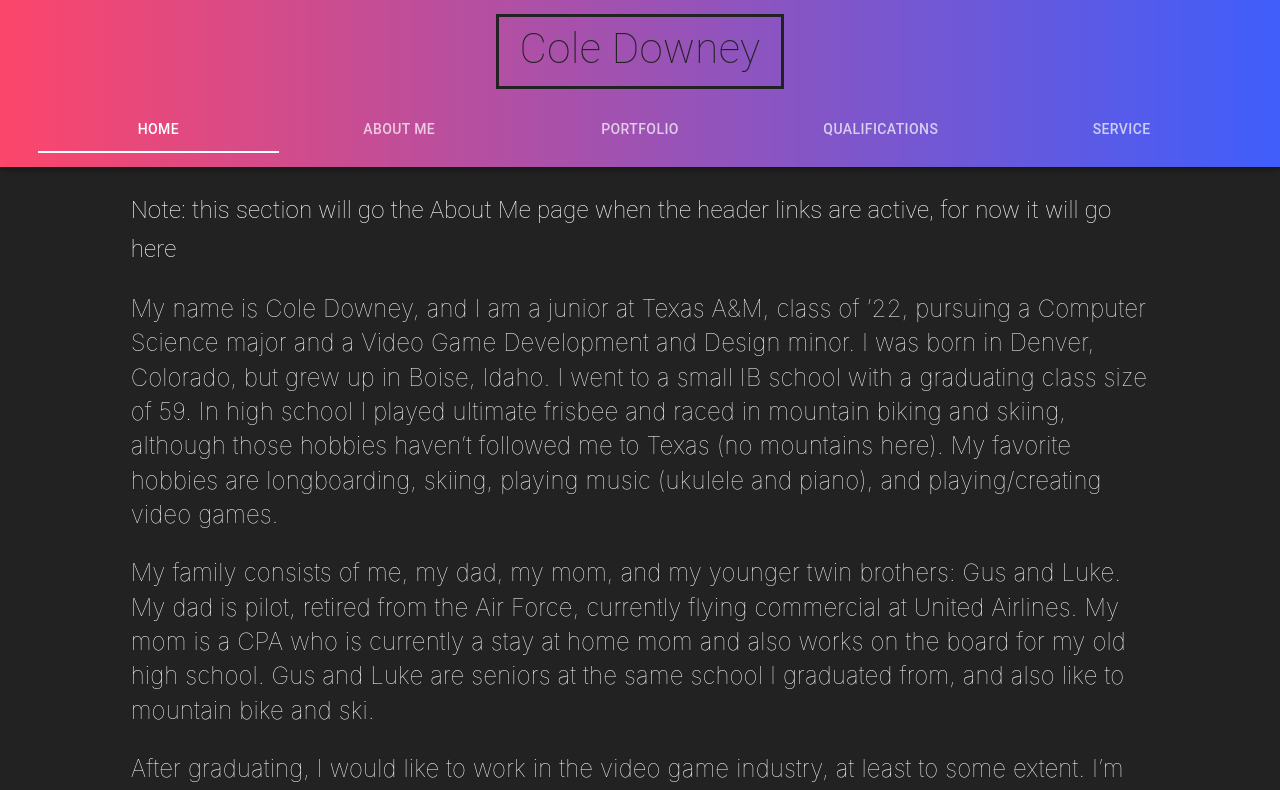
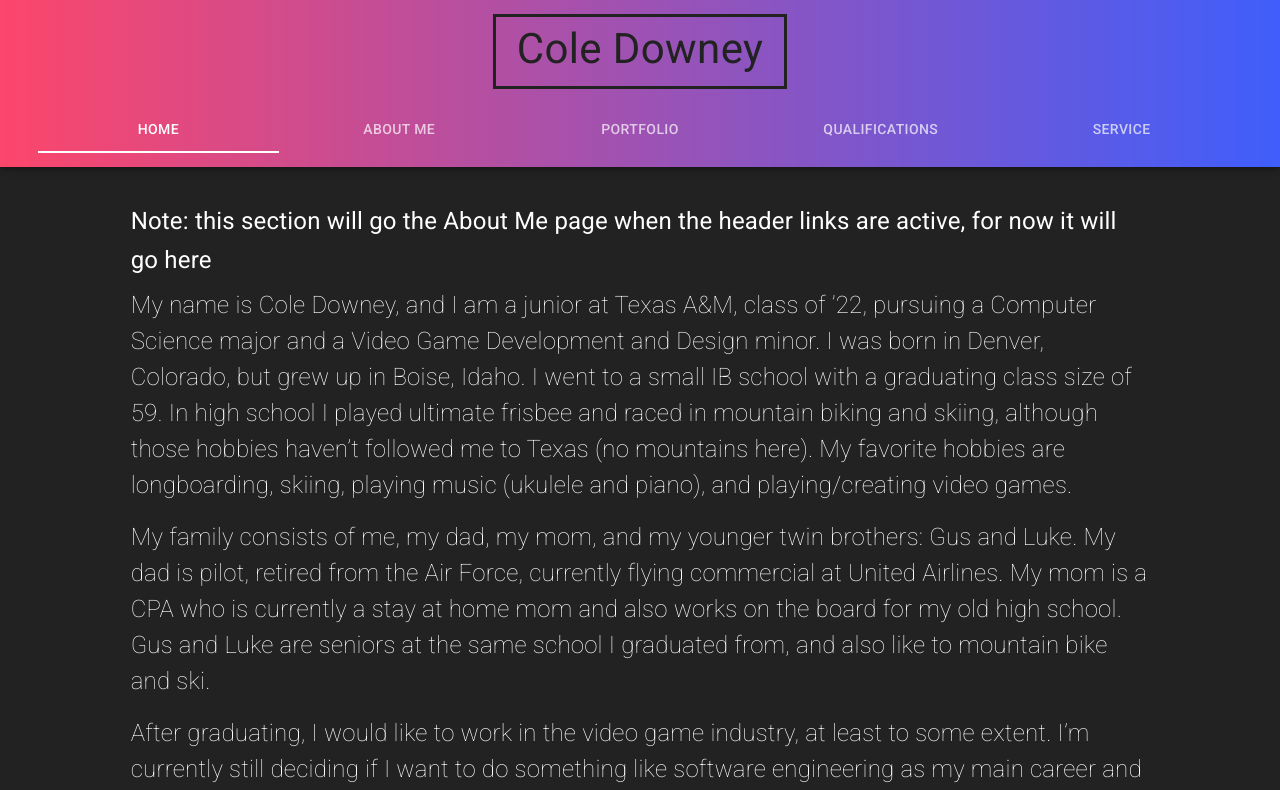
Before and after one commit to cole-downey/personal-website, a React (Create React App) app: page / in a window 1280 px wide. Shown: the top 790 px of the page. Built offline with nearby package versions, Linux system fonts and the light colour scheme.

Commit message:
added universal dark and light theme and slimmed down app.js

```diff
--- a/package.json
+++ b/package.json
@@ -8,6 +8,7 @@
     "@testing-library/jest-dom": "^4.2.4",
     "@testing-library/react": "^9.5.0",
     "@testing-library/user-event": "^7.2.1",
+    "fontsource-roboto": "^3.0.3",
     "react": "^16.13.1",
     "react-dom": "^16.13.1",
     "react-pdf": "^5.0.0",
--- a/src/App.js
+++ b/src/App.js
@@ -1,74 +1,36 @@
-import React from 'react';
-import './App.css';
-import Header from './components/Header';
-import AboutMe from './containers/about-me';
-import Portfolio from './containers/portfolio';
-import Qualifications from './containers/qualifications';
-import Service from './containers/service-page';
-import { StylesProvider, Grid, MuiThemeProvider, createMuiTheme, CssBaseline } from '@material-ui/core';
+import React, { useState } from 'react';
 import {
   HashRouter as Router,
   Switch,
   Route,
 } from "react-router-dom";
+import Header from './components/Header';
+import { pages } from './utils/pagesList';
+import { themeDark, themeLight } from './components/Theme';
+import { StylesProvider, Grid, MuiThemeProvider, createMuiTheme, CssBaseline } from '@material-ui/core';
+import styled from 'styled-components';
 
-const themeDark = createMuiTheme({
-  palette: {
-    background: {
-      default: "#222222"
-    },
-    text: {
-      primary: "#ffffff",
-      secondary: "#222222"
-    }
+const StyledGrid = styled(Grid)`
+  margin-top 2.5em;
+`
+function App() {
+  const [dark, setDark] = useState(true);
+  function toggleTheme() {
+    setDark(!dark);
   }
-});
-
-//const basePage = process.env.PUBLIC_URL;
-const pages = [
-  {
-    url: '/',
-    title: "Home",
-    index: 0,
-    cont: AboutMe,
-  }, {
-    url: '/about',
-    title: "About Me",
-    index: 1,
-    cont: AboutMe,
-  }, {
-    url: '/portfolio',
-    title: "Portfolio",
-    index: 2,
-    cont: Portfolio,
-  }, {
-    url: '/qualifications',
-    title: "Qualifications",
-    index: 3,
-    cont: Qualifications,
-  }, {
-    url: '/service',
-    title: "Service",
-    index: 4,
-    cont: Service,
-  },
-];
-
-// `/~coledowney${page.url}`
-function App() {
   return (
     <StylesProvider injectFirst>
-      <MuiThemeProvider theme={themeDark}>
+      <MuiThemeProvider theme={(dark) ? themeDark : themeLight}>
         <CssBaseline />
         <Router>
-          <Header pages={pages} />
-          <Grid container justify="center">
+          <Header pages={pages} themeToggle={toggleTheme} />
+          <StyledGrid container justify="center">
             <Switch>
               {pages.map((page) => (
                 <Route exact path={page.url} key={page.index} component={page.cont} />
               ))}
             </Switch>
-          </Grid>
+          </StyledGrid>
         </Router>
       </MuiThemeProvider>
     </StylesProvider>
--- /dev/null
+++ b/src/components/Card.js
@@ -0,0 +1,24 @@
+import React from 'react';
+import { Typography, Card, CardActionArea, CardContent } from '@material-ui/core';
+import styled from 'styled-components';
+import { BodyText } from './Typography';
+
+const StyledCard = styled(Card)`
+    background-color: transparent;
+    border: 2px solid white;
+    border-radius: 0;
+`
+
+export const ClickableCard = () => {
+    return (
+        <CardActionArea>
+            <StyledCard>
+                <CardContent>
+                    <BodyText>
+                        Hey, this is a card.
+                    </BodyText>
+                </CardContent>
+            </StyledCard>
+        </CardActionArea>
+    )
+}
--- /dev/null
+++ b/src/components/Theme.js
@@ -0,0 +1,54 @@
+import { createMuiTheme } from '@material-ui/core';
+
+export const themeDark = createMuiTheme({
+    palette: {
+        background: {
+            default: "#222222"
+        },
+        text: {
+            primary: "#ffffff",
+            secondary: "#222222"
+        },
+        primary: {
+            main: "#ffffff",
+        },
+        secondary: {
+            main: "#222222",
+        },
+    },
+    typography: {
+        useNextVariants: true,
+        body1: {
+            fontWeight: 100,
+        },
+        h6: {
+            fontWeight: 400,
+        }
+    }
+});
+export const themeLight = createMuiTheme({
+    palette: {
+        background: {
+            default: "#ffffff"
+        },
+        text: {
+            primary: "#222222",
+            secondary: "#ffffff"
+        },
+        primary: {
+            main: "#222222",
+        },
+        secondary: {
+            main: "#ffffff",
+        },
+    },
+    typography: {
+        useNextVariants: true,
+        body1: {
+            fontWeight: 300,
+        },
+        h6: {
+            fontWeight: 400,
+        }
+    }
+});
--- a/src/components/Typography.js
+++ b/src/components/Typography.js
@@ -1,9 +1,12 @@
 import { Typography } from '@material-ui/core';
 import styled from 'styled-components';
+import 'fontsource-roboto/100.css';
+import 'fontsource-roboto/300.css';
+import 'fontsource-roboto/400.css';
+import 'fontsource-roboto/500.css';
+import 'fontsource-roboto/700.css';
 
 export const BodyText = styled(Typography)`
-  color: white;
   font-size: 1.5rem;
-  font-weight: 100;
-  margin-top: 1em;
+  margin-top: 0em;
 `;
--- a/src/components/header.js
+++ b/src/components/header.js
@@ -8,7 +8,8 @@ import {
   withStyles,
   Typography,
   ButtonBase,
-  useMediaQuery
+  useMediaQuery,
+  useTheme,
 } from '@material-ui/core';
 import styled from 'styled-components';
 import { Link } from 'react-router-dom';
@@ -19,34 +20,10 @@ const StyledAppBar = styled(AppBar)`
 `;
 
 const StyledTab = styled(Tab)`
-  && :hover {
-    color: #262626;
-  };
-  && :focus {
-    color: #262626;
-  }
+  text-color: "#ffffff";
 `;
 const StyledTabs = styled(Tabs)`
-  && :indicator {
-    background-color: black;
-  }
 `;
-function getValue(pages) {
-  // iterates through pages list to find which value is current
-  var value = 0;
-  pages.forEach(element => {
-    if (`#${element.url}` === window.location.hash) {
-      value = element.index;
-    }
-  });
-  return value;
-}
-//tempory fix until I figure out how to change indicator color with styled components
-const NewStyledTabs = withStyles({
-  indicator: {
-    backgroundColor: 'white',
-  },
-})(Tabs);
 
 const Title = styled(Typography)`
   padding-left: 0.5em;
@@ -55,40 +32,54 @@ const Title = styled(Typography)`
 `;
 
 const StyledTitleButton = styled(ButtonBase)`
-  font-weight: 100;
+  font-weight: 400;
   font-size: 3em;
-  color: #222222;
-  border: 3px solid #222222;
+  border: 3px solid ${props => props.buttonBorder};
 `;
 
 const Header = (props) => {
+  function getValue(pages) {
+    // iterates through pages list to find which value is current
+    var value = 0;
+    pages.forEach(element => {
+      if (`#${element.url}` === window.location.hash) {
+        value = element.index;
+      }
+    });
+    return value;
+  }
   const pages = props.pages;
   const [value, setValue] = useState(getValue(pages));
   const handleClick = () => {
     setValue(getValue(pages));
   };
+  const theme = useTheme();
   return (
     <StyledAppBar position="sticky">
       <Toolbar>
         <Grid container justify="center">
           <Grid item>
-            <Title paragraph component={StyledTitleButton}>Cole Downey</Title>
+            <Title paragraph component={StyledTitleButton}
+              color="secondary" buttonBorder={theme.palette.secondary.main} >
+              Cole Downey
+              </Title>
           </Grid>
           <Grid item xs={12}>
-            <NewStyledTabs
+            <StyledTabs
               variant={useMediaQuery('(min-width:800px)') ? "fullWidth" : "scrollable"}
               value={value}
               centered
               scrollButtons="on"
               onClick={handleClick}
+              indicatorColor="primary"
             >
               {pages.map((page) =>
-                <Tab label={page.title} to={page.url} key={page.index} component={Link} />)}
-            </NewStyledTabs>
+                <StyledTab label={<Typography color="primary" variant="button">{page.title}</Typography>} to={page.url} key={page.index} component={Link} textColor="primary" />)}
+            </StyledTabs>
           </Grid>
         </Grid>
       </Toolbar>
-    </StyledAppBar>
+    </StyledAppBar >
   );
 }
 
--- a/src/containers/about-me/aboutMe.js
+++ b/src/containers/about-me/aboutMe.js
@@ -1,5 +1,5 @@
 import React from 'react';
-import { Typography, Grid } from "@material-ui/core";
+import { Typography, Grid, Box } from "@material-ui/core";
 import { BodyText } from '../../components/Typography';
 import AboutMeText from './about-me-text';
 import styled from 'styled-components';
@@ -14,11 +14,11 @@ const AboutMe = () => {
       xs={10}
     >
       <Grid item xs={12}>
-        <BodyText variant="h6">
+        <BodyText variant="h6" gutterBottom>
           Note: this section will go the About Me page when the header links are active, for now it will go here
         </BodyText>
         {AboutMeText.map((paragraph) => (
-          <BodyText variant="p" paragraph>{paragraph}</BodyText>
+          <BodyText variant="body1" paragraph>{paragraph}</BodyText>
         ))}
       </Grid>
     </Grid>
--- a/src/containers/portfolio/Portfolio.js
+++ b/src/containers/portfolio/Portfolio.js
@@ -1,6 +1,7 @@
 import React from 'react';
 import { Grid } from '@material-ui/core';
 import { BodyText } from '../../components/Typography';
+import { ClickableCard } from '../../components/Card';
 
 const Portfolio = () => {
     return (
@@ -10,10 +11,9 @@ const Portfolio = () => {
             alignItems="flex-start"
             xs={10}
         >
-            <Grid item xs={12}>
-                <BodyText variant="p" paragraph>
-                    {window.location.hash}
-                </BodyText>
+            <Grid item xs={4}>
+                <ClickableCard />
+                <BodyText> Hello</BodyText>
             </Grid>
         </Grid>
     )
--- /dev/null
+++ b/src/utils/pagesList.js
@@ -0,0 +1,33 @@
+import AboutMe from '../containers/about-me';
+import Portfolio from '../containers/portfolio';
+import Qualifications from '../containers/qualifications';
+import Service from '../containers/service-page';
+
+export const pages = [
+    {
+        url: '/',
+        title: "Home",
+        index: 0,
+        cont: AboutMe,
+    }, {
+        url: '/about',
+        title: "About Me",
+        index: 1,
+        cont: AboutMe,
+    }, {
+        url: '/portfolio',
+        title: "Portfolio",
+        index: 2,
+        cont: Portfolio,
+    }, {
+        url: '/qualifications',
+        title: "Qualifications",
+        index: 3,
+        cont: Qualifications,
+    }, {
+        url: '/service',
+        title: "Service",
+        index: 4,
+        cont: Service,
+    },
+];
```
Also changed, not shown: 101 other files (tests, documents, lock files or other folders).
